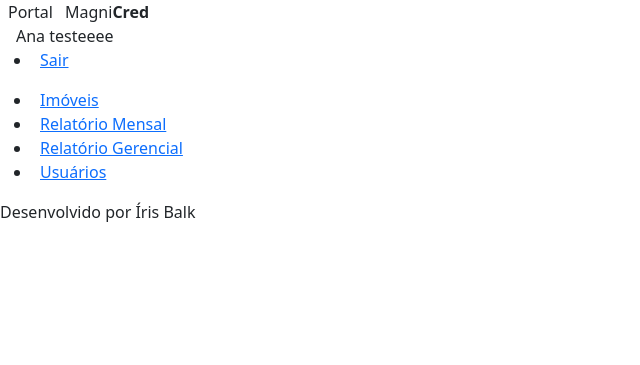
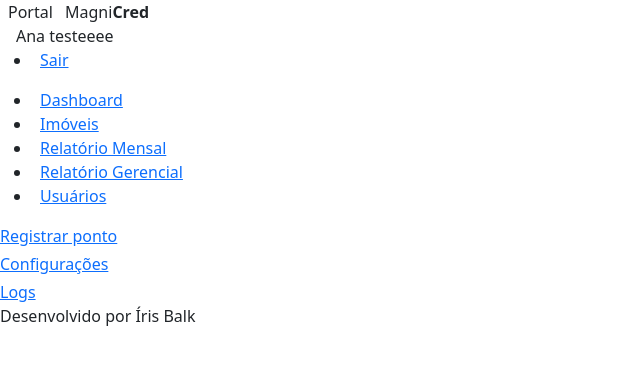
Before and after one commit to irisrichardt/php-innout, a PHP site: template src/views/template/menu.php in a window 1280 px wide. Shown: the top 365 px of the page, without its empty margins (0-640 px from the left). Run offline with PHP 8.4, Linux system fonts and the light colour scheme; the template is opened without the code that fills it, so the values that code supplies are empty; some libraries are stand-ins or nearby versions.

Commit message:
Implementando novas funcionalidades e corrigindo redirecionamentos

```diff
--- /dev/null
+++ b/src/controllers/dashboard_controller.php
@@ -0,0 +1,3 @@
+<?php
+
+loadTemplateView("dashboard");
--- a/src/controllers/day_records_controller.php
+++ b/src/controllers/day_records_controller.php
@@ -1,3 +1,5 @@
 <?php
 
+loadModel("User");
+
 loadTemplateView("day_records");
--- a/src/controllers/login_controller.php
+++ b/src/controllers/login_controller.php
@@ -7,7 +7,7 @@ if (count($_POST) > 0) {
 
   try {
     $user = $login->checkLogin();
-    header("Location: day_records");
+    header("Location: dashboard");
   } catch (AppException $e) {
     $exception = $e;
   }
--- /dev/null
+++ b/src/views/dashboard.php
@@ -0,0 +1,3 @@
+<main class="content">
+  <h1>olá</h1>
+</main>
--- a/src/views/login.php
+++ b/src/views/login.php
@@ -8,6 +8,7 @@
     <link rel="stylesheet" href="assets/css/bootstrap.min.css">
     <link rel="stylesheet" href="assets/css/icofont.min.css">
     <link rel="stylesheet" href="assets/css/login.css">
+    <link rel="icon" href="assets/img/search-property.ico" type="image/x-icon">
     <title>Portal MagniCred | Login</title>
   </head>
 
--- a/src/views/template/footer.php
+++ b/src/views/template/footer.php
@@ -1,6 +1,8 @@
 <footer class="footer">
   <span>Desenvolvido por Íris Balk</span>
 </footer>
+
+<script src="assets/js/app.js"></script>
 </body>
 
 </html>
--- a/src/views/template/header.php
+++ b/src/views/template/header.php
@@ -8,10 +8,12 @@
     <link rel="stylesheet" href="assets/css/bootstrap.min.css">
     <link rel="stylesheet" href="assets/css/icofont.min.css">
     <link rel="stylesheet" href="assets/css/template.css">
+    <link rel="icon" href="assets/img/search-property.ico" type="image/x-icon">
+
     <title>Portal MaginCred | Home</title>
   </head>
 
-  <body class="">
+  <body class="hide-sidebar">
     <header class="header">
       <div class="logo">
         <i class="icofont-search-property me-2"></i>
--- a/src/views/template/menu.php
+++ b/src/views/template/menu.php
@@ -1,6 +1,12 @@
 <aside class="sidebar">
   <nav class="menu mt-3">
     <ul class="nav-list">
+      <li class="nav-item">
+        <a href="dashboard_controller.php">
+          <i class="icofont-dashboard-web me-2"></i>
+          Dashboard
+        </a>
+      </li>
       <li class="nav-item">
         <a href="day_records.php">
           <i class="icofont-building-alt me-2"></i>
@@ -19,12 +25,40 @@
           Relatório Gerencial
         </a>
       </li>
-      <li class="nav-item">
-        <a href="day_records.php">
-          <i class="icofont-users me-2"></i>
-          Usuários
-        </a>
+      <li class=" nav-item">
+            <a href="day_records.php">
+              <i class="icofont-users me-2"></i>
+              Usuários
+            </a>
       </li>
     </ul>
   </nav>
+  <div class="sidebar-widgets">
+    <div class="sidebar-widget">
+      <a href="day_records_controller.php">
+        <i class="icon icofont-hand-thunder"></i>
+        <div class="info">
+          <span class="main">Registrar ponto</span>
+        </div>
+      </a>
+    </div>
+    <div class="division my-1"></div>
+    <div class="sidebar-widget">
+      <a href="configuracoes.php">
+        <i class="icon icofont-ui-settings"></i>
+        <div class="info">
+          <span class="main">Configurações</span>
+        </div>
+      </a>
+    </div>
+    <div class="division my-1"></div>
+    <div class="sidebar-widget">
+      <a href="logs.php">
+        <i class="icon icofont-clock-time"></i>
+        <div class="info">
+          <span class="main">Logs</span>
+        </div>
+      </a>
+    </div>
+  </div>
 </aside>
```
Also changed, not shown: src/views/day_records.php (+34 -1 lines), public/.htaccess, public/assets/css/template.css, public/assets/img/search-property.ico (added), public/assets/js/app.js (added).
